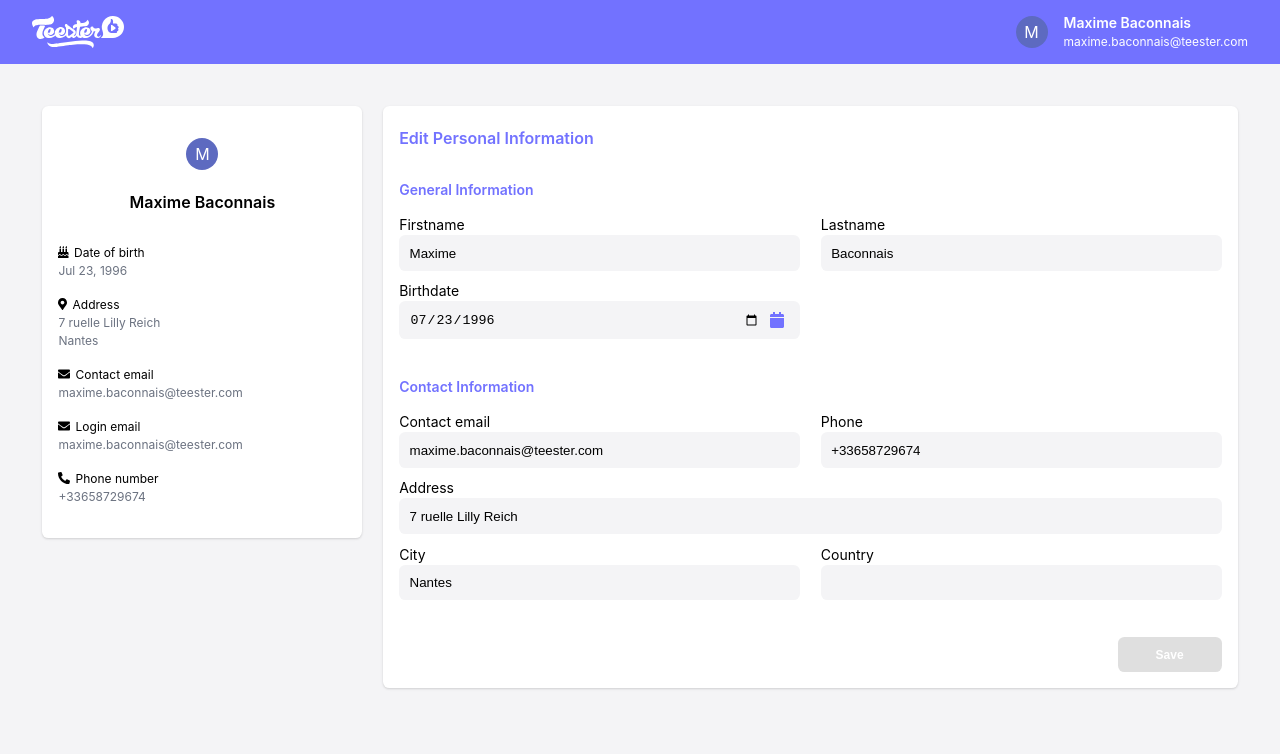
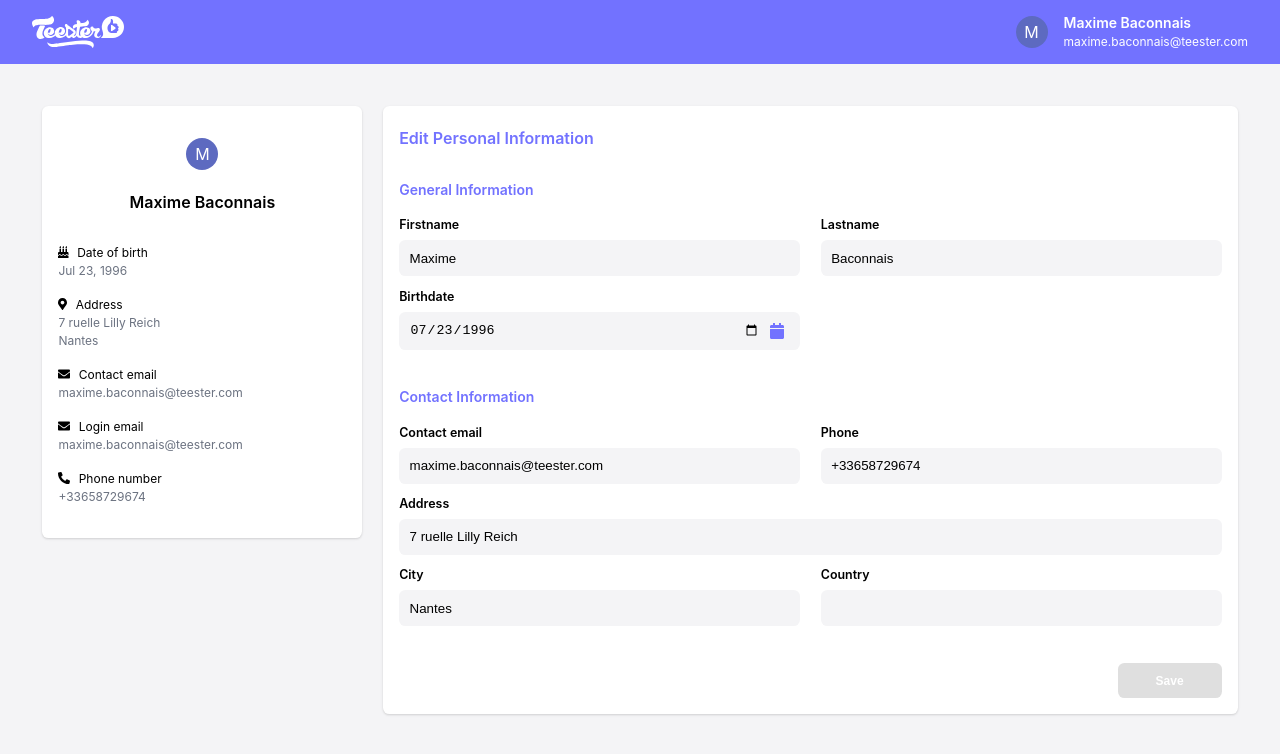
Before and after one commit to JLentremy/teester-project, a React (Create React App) app: page / in a window 1280 px wide. Shown: the top 754 px of the page. Built offline with nearby package versions, Linux system fonts and the light colour scheme.

Commit message:
Subtitle

```diff
--- a/src/components/Text/index.tsx
+++ b/src/components/Text/index.tsx
@@ -44,6 +44,13 @@ const TextComp = ({
           {label}
         </Title>
       );
+    case TextType.subtitle:
+      return (
+        <Subtitle {...styledProps}>
+          {iconLeft && <StyledIcon icon={iconLeft} aria-hidden="true" />}
+          {label}
+        </Subtitle>
+      );
     case TextType.large:
       return (
         <Large {...styledProps}>
@@ -88,13 +95,18 @@ const Large = styled(Text)`
 const Title = styled(Large)`
   margin-bottom: var(--sm-size);
 `;
+const Subtitle = styled(Text)`
+  font-size: calc(var(--md-font) / 1.125);
+  font-weight: 600;
+  margin-bottom: calc(var(--sm-size) / 2);
+`;
 const HeadTitle = styled(Large)`
   font-size: var(--xl-font);
   margin-top: calc(var(--sm-size) / 2);
   margin-bottom: var(--xl-size);
 `;
 const StyledIcon = styled(Icon)`
-  margin-right: var(--xs-size);
+  margin-right: calc(var(--sm-size) / 1.25);
 `;
 
 export default TextComp;
```
